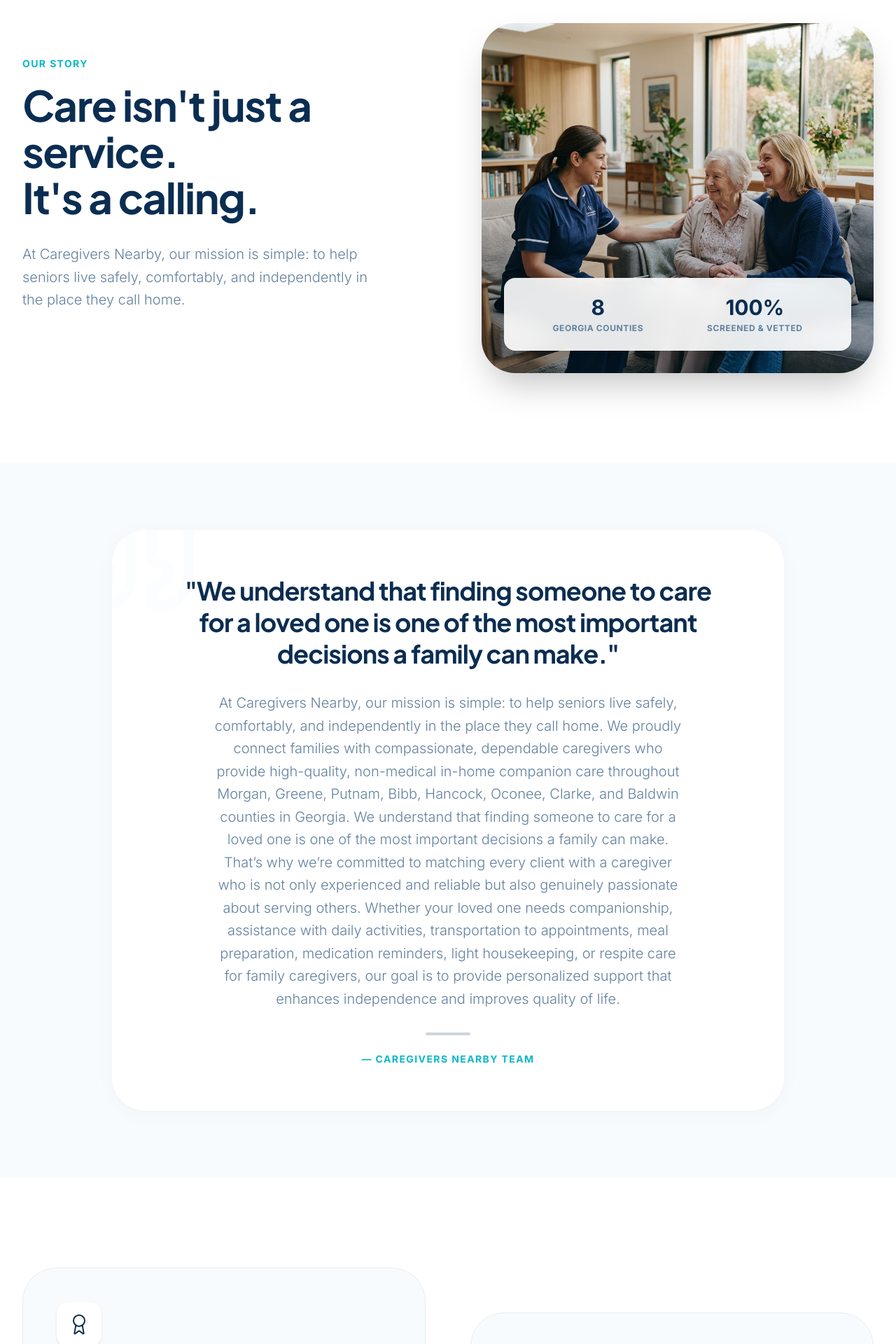
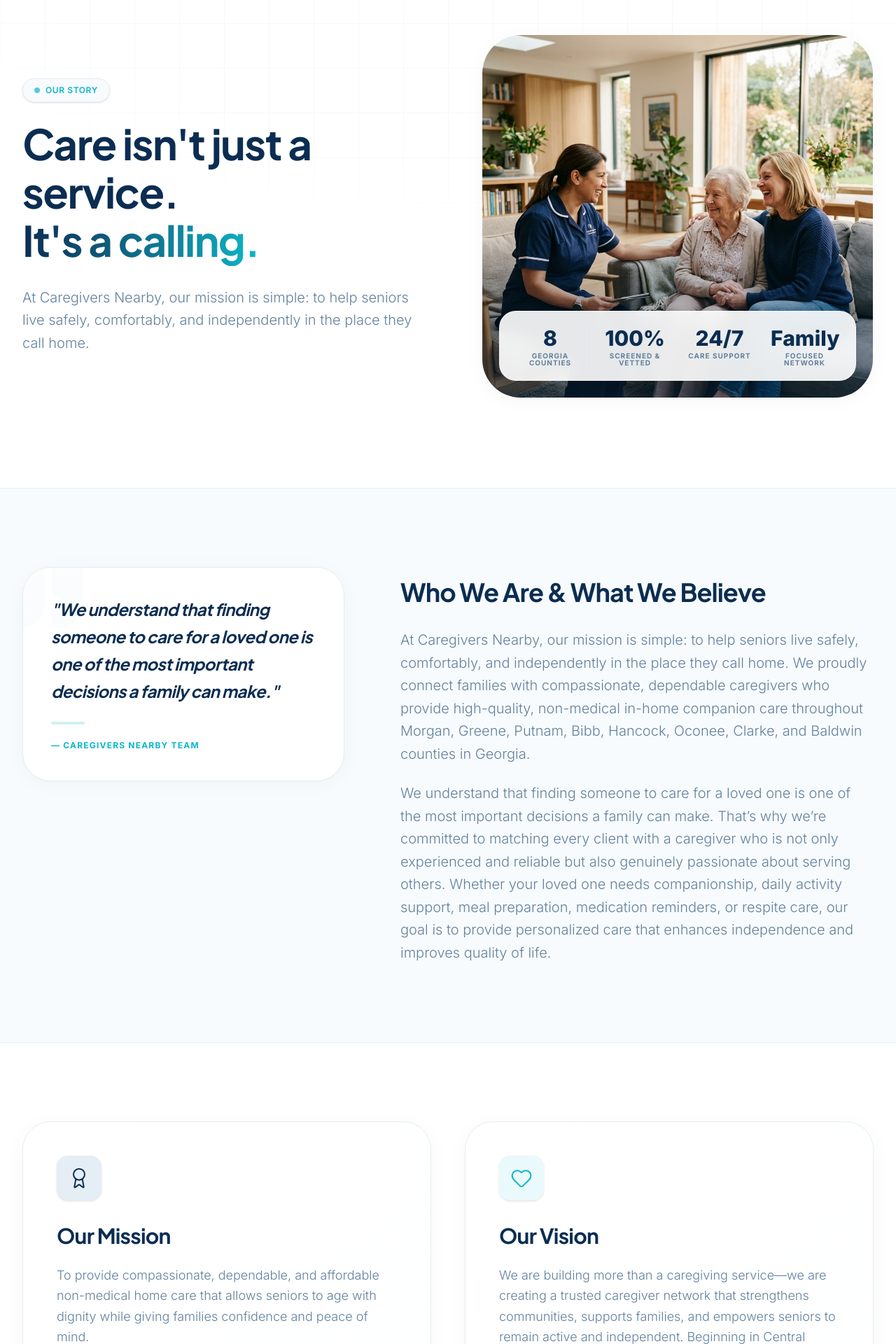
Before and after one commit to arrowheaddigitalagency-cmyk/caregiversnearby, a Next.js app: page /about in a window 1280 px wide. Shown: the part 140-2060 px from the top of the page at 70% size. Built offline with nearby package versions, Linux system fonts and the light colour scheme.

Commit message:
Fix navbar anchor link, redesign About Us page, add conditional custom service input to contact form

```diff
--- a/src/app/about/page.tsx
+++ b/src/app/about/page.tsx
@@ -15,12 +15,12 @@
   ];
 
   const valueIcons: Record<number, React.ReactNode> = {
-    0: <ShieldCheck className="w-8 h-8 text-brand-blue" />,
-    1: <Heart className="w-8 h-8 text-brand-blue" />,
-    2: <Clock className="w-8 h-8 text-brand-blue" />,
-    3: <MapPin className="w-8 h-8 text-brand-blue" />,
-    4: <Users className="w-8 h-8 text-brand-blue" />,
-    5: <Sparkles className="w-8 h-8 text-brand-blue" />,
+    0: <ShieldCheck className="w-8 h-8 text-brand-teal" />,
+    1: <Heart className="w-8 h-8 text-brand-teal" />,
+    2: <Clock className="w-8 h-8 text-brand-teal" />,
+    3: <MapPin className="w-8 h-8 text-brand-teal" />,
+    4: <Users className="w-8 h-8 text-brand-teal" />,
+    5: <Sparkles className="w-8 h-8 text-brand-teal" />,
   };
 
   return (
@@ -28,28 +28,57 @@
       <JsonLd type="Breadcrumbs" data={breadcrumbData} />
 
       {/* 1. HERO SECTION */}
-      <section className="relative pt-16 pb-32 overflow-hidden bg-white">
+      <section className="relative pt-20 pb-32 overflow-hidden bg-white">
+        {/* Subtle grid background pattern */}
+        <div className="absolute inset-0 bg-[linear-gradient(to_right,#e5eef5_1px,transparent_1px),linear-gradient(to_bottom,#e5eef5_1px,transparent_1px)] bg-[size:4rem_4rem] [mask-image:radial-gradient(ellipse_60%_50%_at_50%_0%,#000_70%,transparent_100%)] opacity-35"></div>
         <div className="absolute inset-0">
-          <div className="absolute top-0 right-0 w-[600px] h-[600px] rounded-full bg-brand-sky/20 blur-3xl -z-10 translate-x-1/4 -translate-y-1/4"></div>
+          <div className="absolute top-0 right-0 w-[600px] h-[600px] rounded-full bg-brand-sky/30 blur-3xl -z-10 translate-x-1/4 -translate-y-1/4"></div>
+          <div className="absolute bottom-0 left-0 w-[400px] h-[400px] rounded-full bg-[#EAF9FB]/30 blur-3xl -z-10 -translate-x-1/4 translate-y-1/4"></div>
         </div>
 
         <div className="max-w-7xl mx-auto px-4 sm:px-6 lg:px-8 relative z-10">
-          <div className="grid grid-cols-1 lg:grid-cols-2 gap-16 lg:gap-24 items-center">
+          <div className="grid grid-cols-1 lg:grid-cols-12 gap-16 lg:gap-24 items-center">
 
-            <div className="flex flex-col items-start text-left">
-              <span className="text-sm font-bold uppercase tracking-widest text-brand-teal mb-4">
-                Our Story
-              </span>
-              <h1 className="text-5xl sm:text-6xl font-bold text-brand-navy tracking-tight leading-[1.1] mb-8">
+            {/* Left Column - Text Content */}
+            <div className="lg:col-span-6 flex flex-col items-start text-left">
+              <motion.span
+                initial={{ opacity: 0, y: 15 }}
+                animate={{ opacity: 1, y: 0 }}
+                transition={{ duration: 0.6 }}
+                className="inline-flex items-center gap-2 px-4 py-2 rounded-full bg-brand-sky border border-slate-100 shadow-sm text-brand-teal font-semibold text-xs tracking-wider uppercase mb-6"
+              >
+                <span className="w-2 h-2 rounded-full bg-brand-teal animate-pulse"></span>
+                <span>Our Story</span>
+              </motion.span>
+
+              <motion.h1
+                initial={{ opacity: 0, y: 20 }}
+                animate={{ opacity: 1, y: 0 }}
+                transition={{ duration: 0.6, delay: 0.1 }}
+                className="text-5xl sm:text-6xl font-bold text-brand-navy tracking-tight leading-[1.15] mb-8"
+              >
                 Care isn't just a service.<br/>
-                <span className="text-brand-blue">It's a calling.</span>
-              </h1>
-              <p className="text-lg sm:text-xl leading-relaxed text-slate-500 font-light mb-10 max-w-lg">
+                <span className="text-transparent bg-clip-text bg-gradient-to-r from-brand-blue to-brand-teal">It's a calling.</span>
+              </motion.h1>
+
+              <motion.p
+                initial={{ opacity: 0, y: 20 }}
+                animate={{ opacity: 1, y: 0 }}
+                transition={{ duration: 0.6, delay: 0.2 }}
+                className="text-lg sm:text-xl leading-relaxed text-slate-500 font-light max-w-xl"
+              >
                 At Caregivers Nearby, our mission is simple: to help seniors live safely, comfortably, and independently in the place they call home.
-              </p>
+              </motion.p>
             </div>
 
-            <div className="relative h-[500px] w-full rounded-[3rem] overflow-hidden shadow-2xl">
+            {/* Right Column - Image & Stats */}
+            <div className="lg:col-span-6 relative">
+              <motion.div
+                initial={{ opacity: 0, scale: 0.95 }}
+                animate={{ opacity: 1, scale: 1 }}
+                transition={{ duration: 0.8 }}
+                className="relative h-[520px] w-full rounded-[3.5rem] overflow-hidden shadow-premium z-10 border border-white"
+              >
                 <Image
                   src="/images/about/about-story.jpg"
                   alt="Daughter hugging elderly mother"
@@ -57,15 +86,62 @@
                   className="object-cover"
                   priority
                 />
-              <div className="absolute inset-0 bg-gradient-to-t from-brand-navy/30 to-transparent"></div>
+                <div className="absolute inset-0 bg-gradient-to-t from-brand-navy/45 via-transparent to-transparent"></div>
 
-              <div className="absolute bottom-8 left-8 right-8 bg-white/90 backdrop-blur-md rounded-2xl p-6 shadow-xl flex justify-around">
-                {ABOUT_CONTENT.stats.slice(0,2).map((stat, idx) => (
-                  <div key={idx} className="text-center">
-                    <p className="text-3xl font-bold text-brand-blue mb-1">{stat.value}</p>
-                    <p className="text-xs font-bold text-slate-500 uppercase tracking-wider">{stat.label}</p>
+                {/* Float stats panel */}
+                <div className="absolute bottom-6 left-6 right-6 bg-white/90 backdrop-blur-md rounded-3xl p-5 shadow-2xl border border-white/60">
+                  <div className="grid grid-cols-2 sm:grid-cols-4 gap-4 sm:divide-x sm:divide-slate-100">
+                    {ABOUT_CONTENT.stats.map((stat, idx) => (
+                      <div key={idx} className="text-center px-1">
+                        <p className="text-2xl sm:text-3xl font-extrabold text-brand-navy mb-0.5">{stat.value}</p>
+                        <p className="text-[10px] font-bold text-slate-400 uppercase tracking-widest leading-none">{stat.label}</p>
                       </div>
                     ))}
+                  </div>
+                </div>
+              </motion.div>
+            </div>
+
+          </div>
+        </div>
+      </section>
+
+      {/* 2. FOUNDER STORY & QUOTE (Redesigned Editorial Split Grid Layout) */}
+      <section className="py-28 bg-[#F8FBFD] border-y border-slate-100">
+        <div className="max-w-7xl mx-auto px-4 sm:px-6 lg:px-8">
+          <div className="grid grid-cols-1 lg:grid-cols-12 gap-12 lg:gap-20 items-start">
+
+            {/* Left Column: Premium Quote Panel */}
+            <div className="lg:col-span-5 relative w-full">
+              <div className="relative bg-white rounded-[2.5rem] p-8 sm:p-10 shadow-premium border border-slate-100 overflow-hidden">
+                <div className="absolute -top-6 -left-6 text-slate-50 select-none pointer-events-none opacity-60">
+                  <Quote size={120} className="fill-slate-50 text-slate-50" />
+                </div>
+
+                <div className="relative z-10">
+                  <h3 className="text-xl sm:text-2xl font-semibold text-brand-navy leading-relaxed mb-6 italic">
+                    "We understand that finding someone to care for a loved one is one of the most important decisions a family can make."
+                  </h3>
+                  <div className="w-12 h-1 bg-brand-teal/20 rounded-full mb-4"></div>
+                  <span className="text-xs font-bold text-brand-teal uppercase tracking-widest">
+                    — Caregivers Nearby Team
+                  </span>
+                </div>
+              </div>
+            </div>
+
+            {/* Right Column: Narrative Story paragraphs */}
+            <div className="lg:col-span-7 flex flex-col justify-center text-left lg:pt-4">
+              <h2 className="text-3xl sm:text-4xl font-bold text-brand-navy tracking-tight mb-8">
+                Who We Are & What We Believe
+              </h2>
+              <div className="space-y-6 text-slate-500 text-lg sm:text-xl font-light leading-relaxed">
+                <p>
+                  At Caregivers Nearby, our mission is simple: to help seniors live safely, comfortably, and independently in the place they call home. We proudly connect families with compassionate, dependable caregivers who provide high-quality, non-medical in-home companion care throughout Morgan, Greene, Putnam, Bibb, Hancock, Oconee, Clarke, and Baldwin counties in Georgia.
+                </p>
+                <p>
+                  We understand that finding someone to care for a loved one is one of the most important decisions a family can make. That’s why we’re committed to matching every client with a caregiver who is not only experienced and reliable but also genuinely passionate about serving others. Whether your loved one needs companionship, daily activity support, meal preparation, medication reminders, or respite care, our goal is to provide personalized care that enhances independence and improves quality of life.
+                </p>
               </div>
             </div>
 
@@ -73,99 +149,100 @@
         </div>
       </section>
 
-      {/* 2. FOUNDER STORY & QUOTE */}
-      <section className="py-24 bg-[#FAFAFA]">
-        <div className="max-w-5xl mx-auto px-4 sm:px-6 lg:px-8">
-          <div className="relative bg-white rounded-[3rem] p-10 sm:p-16 shadow-premium overflow-hidden">
-            <div className="absolute -top-12 -left-12 text-slate-50 opacity-50">
-              <Quote size={180} />
+      {/* 3. MISSION & VISION (Redesigned Elegant side-by-side Cards) */}
+      <section className="py-28 bg-white relative">
+        <div className="max-w-7xl mx-auto px-4 sm:px-6 lg:px-8">
+          <div className="grid grid-cols-1 md:grid-cols-2 gap-8 lg:gap-12">
+
+            {/* Mission Card */}
+            <div className="bg-gradient-to-br from-white to-brand-sky/20 p-10 sm:p-12 rounded-[2.5rem] text-left relative overflow-hidden group shadow-premium hover:shadow-2xl hover:border-brand-teal/20 transition-all duration-500 hover:-translate-y-1 border border-slate-100 flex flex-col justify-between">
+              <div>
+                <div className="w-16 h-16 rounded-2xl bg-[#E5EEF5] flex items-center justify-center text-brand-blue mb-8 group-hover:scale-110 transition-transform duration-500 shadow-sm">
+                  <Award className="w-8 h-8" strokeWidth={1.5} />
                 </div>
-
-            <div className="relative z-10 flex flex-col items-center text-center">
-              <h2 className="text-3xl sm:text-4xl font-bold text-brand-navy mb-8 max-w-3xl leading-tight">
-                "We understand that finding someone to care for a loved one is one of the most important decisions a family can make."
-              </h2>
-              <p className="text-lg sm:text-xl text-slate-500 leading-relaxed max-w-2xl font-light mb-8">
-                {ABOUT_CONTENT.story}
-              </p>
-              <div className="w-16 h-1 bg-brand-blue/20 rounded-full mb-6"></div>
-              <p className="text-sm font-bold text-brand-teal uppercase tracking-widest">
-                — Caregivers Nearby Team
+                <h2 className="text-2xl sm:text-3xl font-bold text-brand-navy mb-6">Our Mission</h2>
+                <p className="text-base sm:text-lg text-slate-500 leading-relaxed font-light">
+                  {ABOUT_CONTENT.mission}
                 </p>
               </div>
             </div>
+
+            {/* Vision Card */}
+            <div className="bg-gradient-to-br from-white to-brand-sky/20 p-10 sm:p-12 rounded-[2.5rem] text-left relative overflow-hidden group shadow-premium hover:shadow-2xl hover:border-brand-teal/20 transition-all duration-500 hover:-translate-y-1 border border-slate-100 flex flex-col justify-between">
+              <div>
+                <div className="w-16 h-16 rounded-2xl bg-[#EAF9FB] flex items-center justify-center text-brand-teal mb-8 group-hover:scale-110 transition-transform duration-500 shadow-sm">
+                  <Heart className="w-8 h-8" strokeWidth={1.5} />
                 </div>
-      </section>
-
-      {/* 3. MISSION & VISION (Overlapping Cards) */}
-      <section className="py-32 bg-white relative">
-        <div className="max-w-7xl mx-auto px-4 sm:px-6 lg:px-8">
-          <div className="grid grid-cols-1 md:grid-cols-2 gap-12 sm:gap-16">
-
-            <div className="bg-slate-50 p-12 rounded-[3rem] text-left relative overflow-hidden group hover:shadow-xl transition-all duration-500 hover:-translate-y-1 border border-slate-100">
-              <div className="w-16 h-16 rounded-2xl bg-white shadow-sm flex items-center justify-center text-brand-blue mb-8 group-hover:scale-110 transition-transform duration-500">
-                <Award className="w-8 h-8" strokeWidth={1.5} />
-              </div>
-              <h2 className="text-3xl font-bold text-brand-navy mb-6">Our Mission</h2>
-              <p className="text-lg text-slate-500 leading-relaxed font-light">
-                {ABOUT_CONTENT.mission}
+                <h2 className="text-2xl sm:text-3xl font-bold text-brand-navy mb-6">Our Vision</h2>
+                <p className="text-base sm:text-lg text-slate-500 leading-relaxed font-light">
+                  {ABOUT_CONTENT.vision}
                 </p>
               </div>
-
-            <div className="bg-slate-50 p-12 rounded-[3rem] text-left relative overflow-hidden group hover:shadow-xl transition-all duration-500 md:mt-16 border border-slate-100">
-              <div className="w-16 h-16 rounded-2xl bg-white shadow-sm flex items-center justify-center text-brand-teal mb-8 group-hover:scale-110 transition-transform duration-500">
-                <Heart className="w-8 h-8" strokeWidth={1.5} />
-              </div>
-              <h2 className="text-3xl font-bold text-brand-navy mb-6">Our Vision</h2>
-              <p className="text-lg text-slate-500 leading-relaxed font-light">
-                {ABOUT_CONTENT.vision}
-              </p>
             </div>
 
           </div>
         </div>
       </section>
 
-      {/* 4. VALUES SECTION */}
-      <section className="py-24 bg-brand-navy text-white">
-        <div className="max-w-7xl mx-auto px-4 sm:px-6 lg:px-8">
+      {/* 4. VALUES SECTION (Glowing premium grid) */}
+      <section className="py-28 bg-brand-navy text-white relative overflow-hidden">
+        {/* Decorative elements for dark section */}
+        <div className="absolute -top-40 -right-40 w-[600px] h-[600px] rounded-full bg-brand-teal/5 blur-3xl"></div>
+        <div className="absolute -bottom-40 -left-40 w-[600px] h-[600px] rounded-full bg-brand-teal/5 blur-3xl"></div>
+
+        <div className="max-w-7xl mx-auto px-4 sm:px-6 lg:px-8 relative z-10">
           <div className="text-center max-w-3xl mx-auto mb-20">
+            <span className="text-sm font-bold uppercase tracking-widest text-brand-teal mb-4 block">Our Values</span>
             <h2 className="text-4xl sm:text-5xl font-bold tracking-tight mb-6">
               Why Families Choose Us
             </h2>
-            <p className="text-white/80 text-lg sm:text-xl leading-relaxed font-light">
+            <p className="text-white/85 text-lg sm:text-xl leading-relaxed font-light">
               Every decision we make, every caregiver we match, is driven by our core pillars.
             </p>
           </div>
 
           <div className="grid grid-cols-1 md:grid-cols-2 lg:grid-cols-3 gap-8">
             {ABOUT_CONTENT.values.map((val, idx) => (
-              <div key={idx} className="bg-white/5 border border-white/10 p-8 rounded-3xl hover:bg-white/10 transition-colors text-left">
-                <div className="w-14 h-14 rounded-2xl bg-white/10 flex items-center justify-center mb-8">
-                  {valueIcons[idx] || <ShieldCheck className="w-8 h-8" />}
+              <div
+                key={idx}
+                className="bg-white/[0.03] backdrop-blur-md border border-white/10 p-8 rounded-3xl hover:bg-white/[0.07] hover:border-brand-teal/40 transition-all duration-500 group hover:-translate-y-1 text-left flex flex-col justify-between"
+              >
+                <div>
+                  <div className="w-14 h-14 rounded-2xl bg-white/[0.05] group-hover:bg-brand-teal/15 flex items-center justify-center mb-8 transition-colors duration-500">
+                    {valueIcons[idx] || <ShieldCheck className="w-8 h-8 text-brand-teal" />}
                   </div>
-                <h3 className="text-xl font-bold mb-4">{val.title}</h3>
-                <p className="text-white/70 text-sm leading-relaxed font-light">{val.description}</p>
+                  <h3 className="text-xl font-bold mb-4 group-hover:text-brand-teal transition-colors duration-500">
+                    {val.title}
+                  </h3>
+                  <p className="text-white/70 text-sm leading-relaxed font-light">
+                    {val.description}
+                  </p>
+                </div>
               </div>
             ))}
           </div>
         </div>
       </section>
 
-      {/* 5. CLOSING STATEMENT */}
-      <section className="py-24 bg-white text-center border-b border-slate-100">
-        <div className="max-w-4xl mx-auto px-4 sm:px-6 lg:px-8">
-          <div className="bg-brand-sky/30 border border-brand-blue/10 rounded-[3rem] p-10 sm:p-16 relative overflow-hidden text-center">
+      {/* 5. CLOSING STATEMENT (Upgraded Premium Layout) */}
+      <section className="py-28 bg-white text-center border-b border-slate-100">
+        <div className="max-w-5xl mx-auto px-4 sm:px-6 lg:px-8">
+          <div className="bg-gradient-to-tr from-[#F8FBFD] via-[#F1F7FC] to-[#F8FBFD] border border-[#E5EEF5] rounded-[3rem] p-10 sm:p-16 shadow-premium relative overflow-hidden text-center">
+            {/* Subtle glow circle */}
+            <div className="absolute top-1/2 left-1/2 -translate-x-1/2 -translate-y-1/2 w-80 h-80 bg-brand-teal/5 rounded-full blur-3xl select-none pointer-events-none"></div>
+
+            <div className="relative z-10">
               <h3 className="text-2xl sm:text-3xl font-bold text-brand-navy mb-6">
                 Meaningful Relationships. Exceptional Care.
               </h3>
-            <p className="text-lg sm:text-xl text-slate-600 leading-relaxed font-light mb-8 max-w-2xl mx-auto">
+              <p className="text-lg sm:text-xl text-slate-600 leading-relaxed font-light mb-8 max-w-3xl mx-auto">
                 At Caregivers Nearby, we believe exceptional care begins with meaningful relationships. Every visit is an opportunity to provide comfort, companionship, and peace of mind—because your loved ones deserve to feel safe, valued, and cared for every day.
               </p>
               <div className="w-16 h-1 bg-brand-teal/20 rounded-full mx-auto mb-6"></div>
-            <p className="text-sm font-semibold text-brand-teal uppercase tracking-wider">
+              <p className="text-sm font-semibold text-brand-teal uppercase tracking-wider max-w-2xl mx-auto leading-relaxed">
                 Serving Morgan, Greene, Putnam, Bibb, Hancock, Oconee, Clarke, and Baldwin counties—and growing one community at a time.
               </p>
+            </div>
           </div>
         </div>
       </section>
--- a/src/app/page.tsx
+++ b/src/app/page.tsx
@@ -391,7 +391,7 @@
       </section>
 
       {/* 4. WHY FAMILIES TRUST US */}
-      <section className="py-24 bg-white">
+      <section id="why-us" className="py-24 bg-white">
         <div className="max-w-7xl mx-auto px-4 sm:px-6 lg:px-8">
           <div className="grid grid-cols-1 lg:grid-cols-2 gap-16 items-center">
 
```
Also changed, not shown: src/app/actions/contact.ts (+7 -1 lines), src/app/contact/page.tsx (+33 -3 lines), src/lib/schema.ts (+8 -1 lines). Lines whose indentation alone changed are shown as unchanged.
